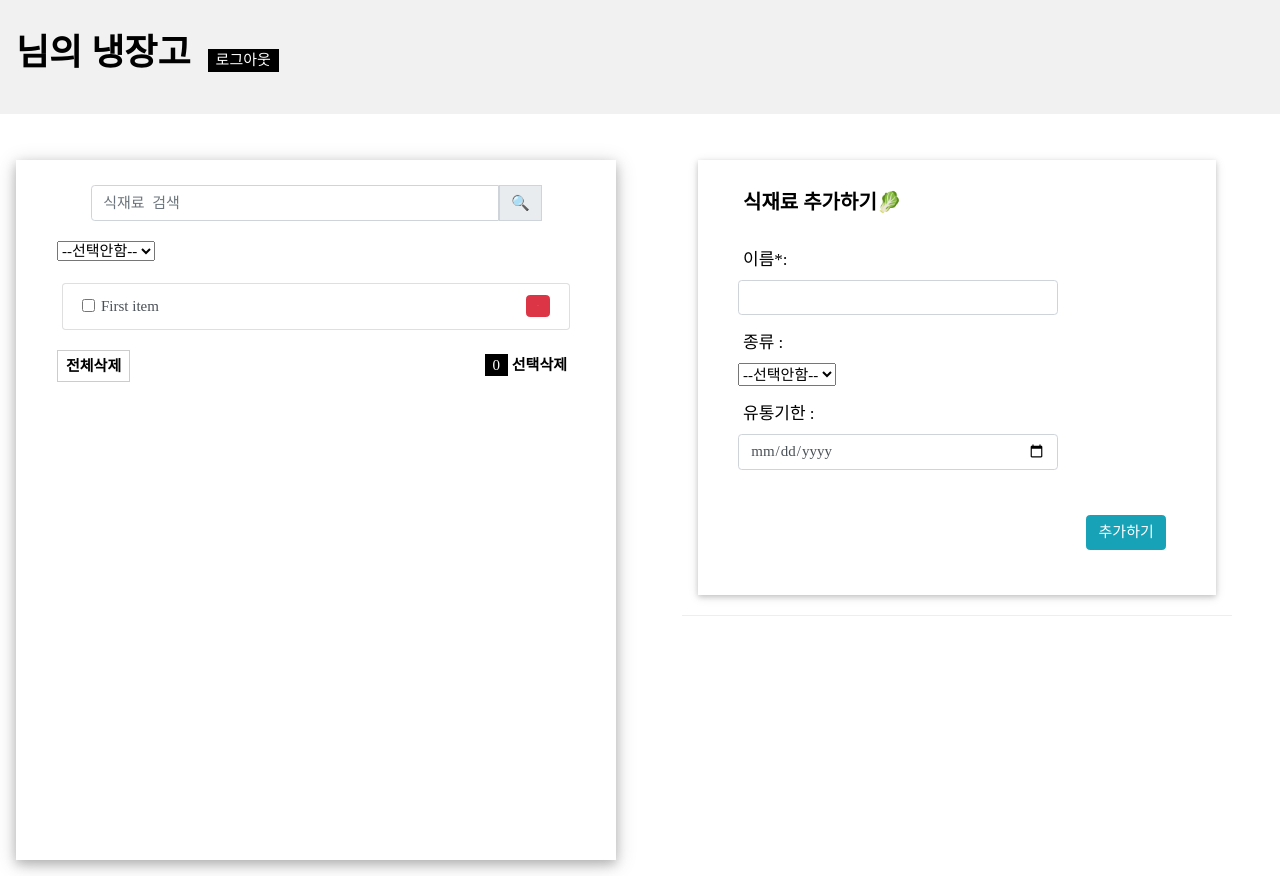
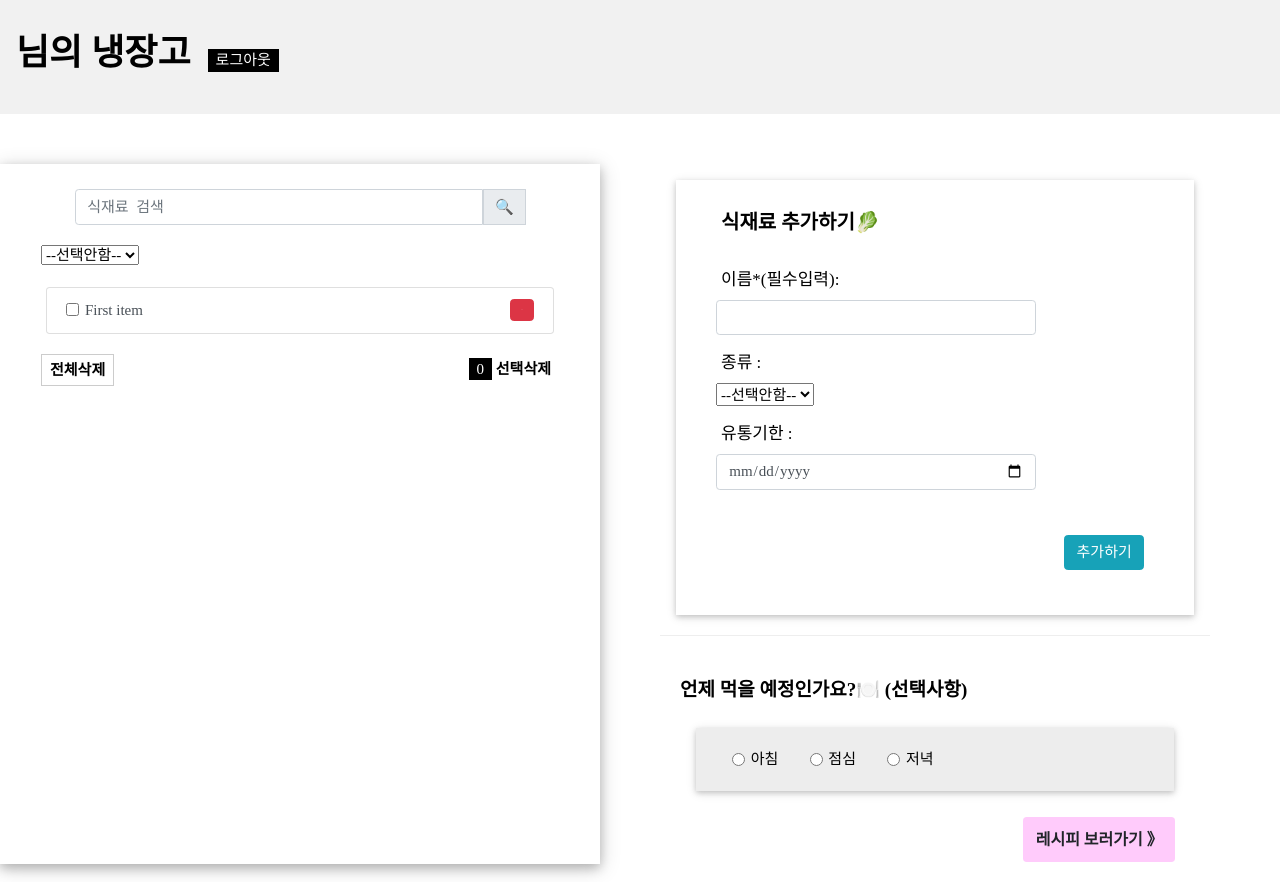
Before and after one commit to Kim-DaHam/recipe-app-front, a React (Create React App) app in the folder recipe-react-app/: page /fridge in a window 1280 px wide. Built offline with nearby package versions, Linux system fonts and the light colour scheme; a web font is replaced by a local one.

Commit message:
Fridge UI 완성

```diff
--- a/recipe-react-app/src/routes/Fridge/Fridge.css
+++ b/recipe-react-app/src/routes/Fridge/Fridge.css
@@ -15,12 +15,16 @@
 }
 
 #content-box{
-    margin-top: 30px;
+    margin-top: 50px;
 }
 
 #fridge-container {
     width: 600px;
     height: 700px;
+}
+
+#fridge-container{
+    margin-right: 60px;
 }
 
 #ingredients-searchBar form {
@@ -65,9 +69,8 @@
     margin-top: 20px;
 }
 
-#ingredientAdd-container{
+#ingredientAdd-container, #recipeOption-container {
     width: 550px;
-    margin-left: 50px;
 }
 
 #ingredientAdd-container .w3-container {
@@ -95,3 +98,31 @@
 #ingredientAdd-container #category-input {
     margin-bottom: 15px;
 }
+
+#recipeOption-container {
+    width: 550;
+    padding: 20px;
+    padding-left: 20px;
+}
+
+#recipeOption-container>label {
+    font-size: 19px;
+}
+
+#recipeOption-container #radio-box {
+    background-color: rgb(237, 237, 237);
+    padding: 20px;
+}
+
+#recipeOption-container #radio-group label {
+    margin-right: 50px;
+}
+
+#recipeOption-container button {
+    height: 45px;
+    font-size: 16px;
+    margin-top: 10px;
+    margin-right: 15px;
+    float: right;
+    background-color: rgb(255, 203, 251);
+}
--- a/recipe-react-app/src/routes/Fridge/Fridge.js
+++ b/recipe-react-app/src/routes/Fridge/Fridge.js
@@ -19,7 +19,7 @@ class Fridge extends React.Component {
                     {/* Contents */}
                     <div id="content-box" class="w3-col">
                         {/* Fridge */}
-                        <div id="fridge-container" class=" w3-col w3-card-4 w3-margin w3-white">
+                        <div id="fridge-container" class=" w3-col w3-card-4 w3-white">
                             {/* Ingredients SearchBar */}
                             <div id="ingredients-searchBar" class="w3-container">
                                 <form class="form-inline" action="/action_page.php">
@@ -75,7 +75,7 @@ class Fridge extends React.Component {
                                 <div class="w3-container w3-white">
                                     <h4><b>식재료 추가하기🥬</b></h4><br/>
                                     <form onSubmit={'#'}>
-                                        <label>이름*:</label>
+                                        <label>이름*(필수입력):</label>
                                         <div id="name-input" className="form-row">
                                             <input type="text" class="form-control" id="usr" maxLength='25'/>
                                         </div>
@@ -98,7 +98,26 @@ class Fridge extends React.Component {
                                     </form>
                                 </div>
                             </div><hr/>
-                            {/* Go Recipe Btn */}
+                        </div><br/>
+                        {/* Go Recipe Btn */}
+                        <div id="recipeOption-container" class="w3-col l4">
+                            <label><b>언제 먹을 예정인가요?🍽️ (선택사항)</b></label><br/>
+                            <div id="radio-box" class="w3-card w3-margin">
+                                <div class="w3-container">
+                                <div id="radio-group" class="form-check">
+                                    <label class="form-check-label">
+                                        <input type="radio" class="form-check-input" name="breakfast"/>아침
+                                    </label>
+                                    <label class="form-check-label">
+                                        <input type="radio" class="form-check-input" name="lunch"/>점심
+                                    </label>
+                                    <label class="form-check-label">
+                                        <input type="radio" class="form-check-input" name="dinner"/>저녁
+                                    </label>
+                                </div>
+                                </div>
+                            </div>
+                            <button type="button" class="btn"><b>레시피 보러가기 》</b></button>
                         </div>
                     </div>
                 </div>
```
